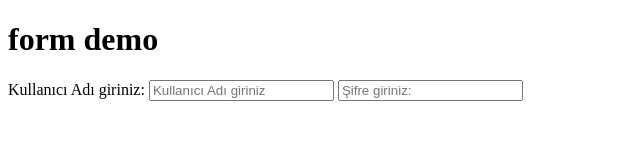
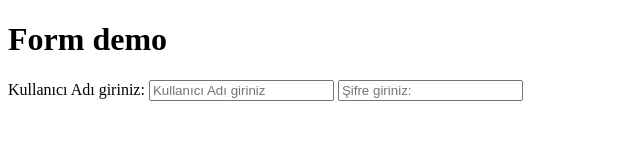
Before and after one commit to berkykaya/intro, a plain HTML site: page index.html in a window 1280 px wide. Shown: the full height of the page, 0-640 px from the left. Drawn offline with Linux system fonts and the light colour scheme.

Commit message:
Update h1

```diff
--- a/index.html
+++ b/index.html
@@ -6,7 +6,7 @@
     <title>Document</title>
 </head>
 <body>
-    <h1>form demo</h1>
+    <h1>Form demo</h1>
     <form action="/food">
         <label for="">Kullanıcı Adı giriniz:</label>
         <input type="username" placeholder="Kullanıcı Adı giriniz" id="username">
```
